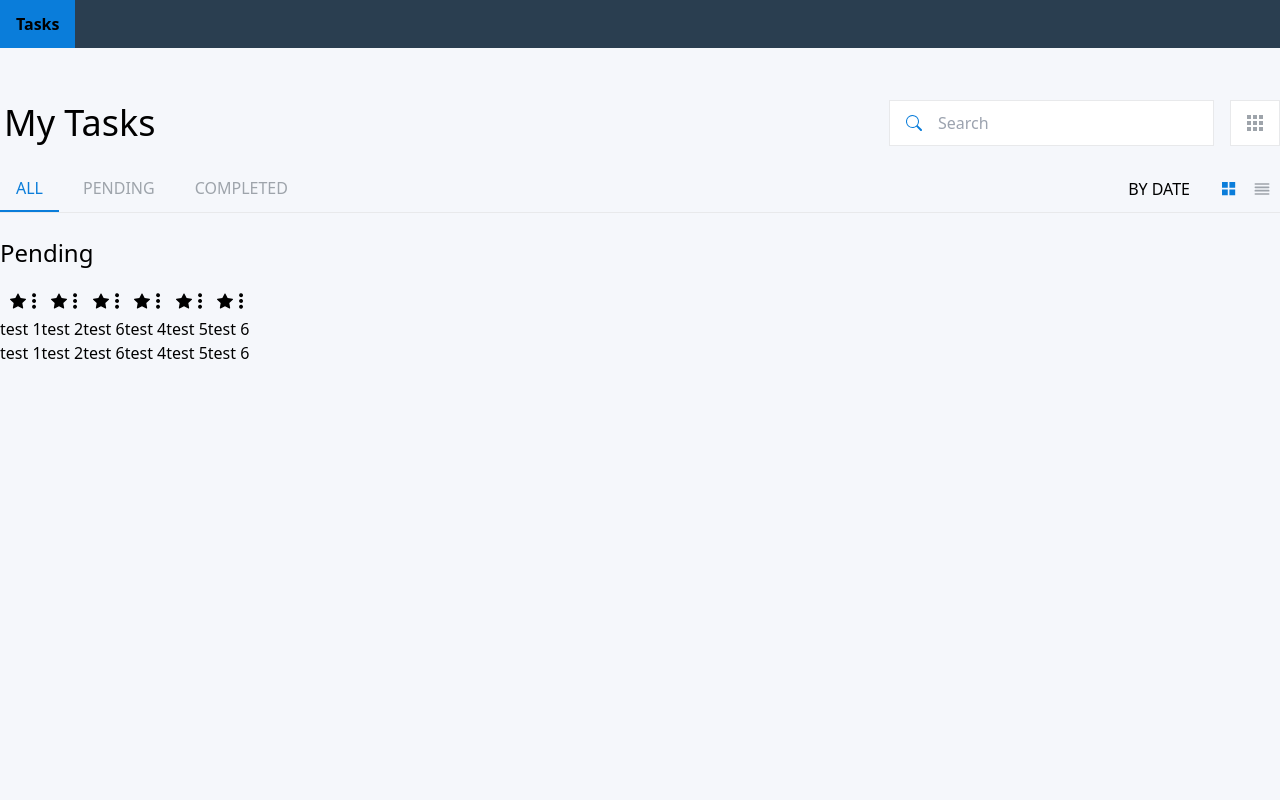
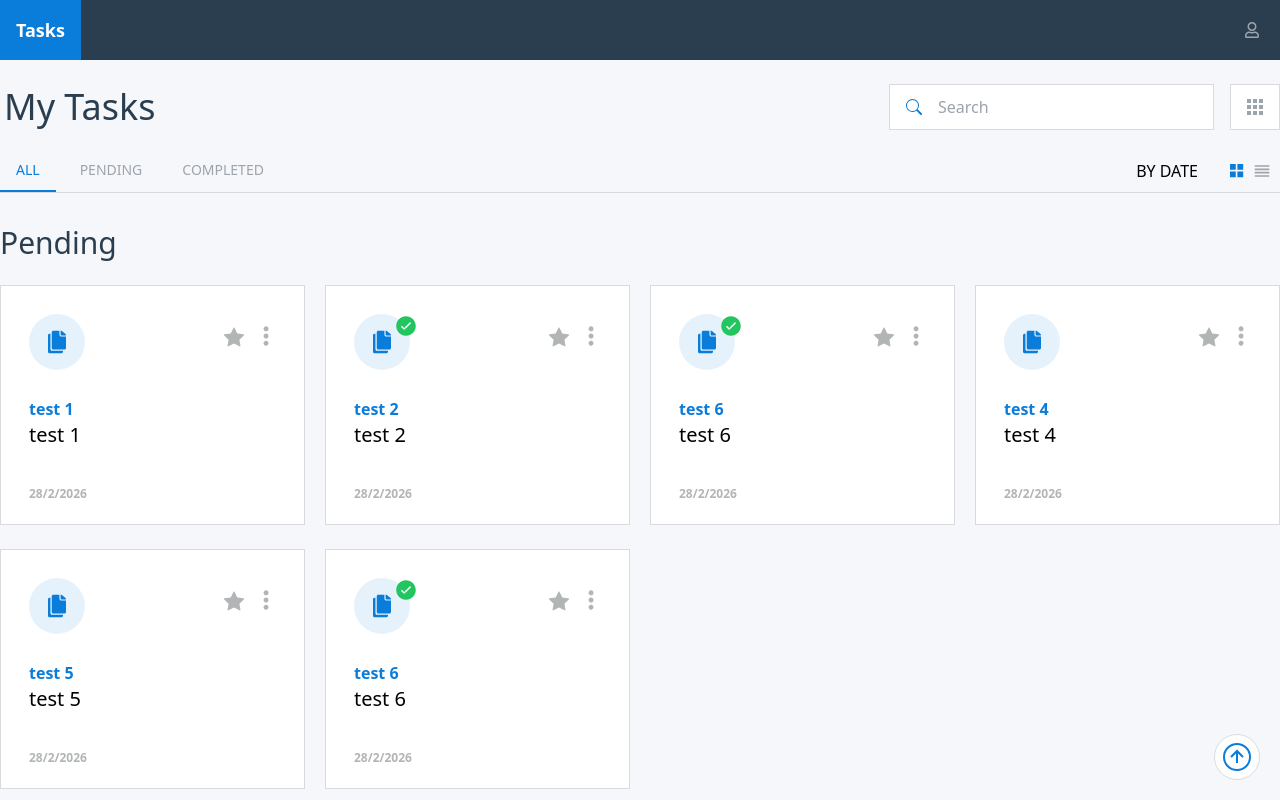
Before and after one commit to LushoGV/Next-TS-PWA, a Next.js app: page / in a window 1280 px wide. Shown: the top 800 px of the page. Built offline with nearby package versions, Linux system fonts and the light colour scheme.

Commit message:
ui updated

```diff
--- a/src/components/Card.tsx
+++ b/src/components/Card.tsx
@@ -1,39 +1,56 @@
-import React from "react";
 import { iCard } from "../interfaces";
 import { BsStarFill } from "react-icons/bs";
-import { SlOptionsVertical } from "react-icons/sl";
-
-type Props = {};
+import { IoIosCopy, IoIosCheckmarkCircle } from "react-icons/io";
+import { AiFillWarning } from "react-icons/ai";
+import CardMenu from "./CardMenu";
 
 const Card = (props: iCard) => {
-  const parseDate = () => {
-    const test = new Date(props.date);
-    console.log(test);
-  };
+  return (
+    <article className="flex flex-col bg-primaryWhite justify-between border-[1px] border-primaryGrey min-w-[260px] min-h-[240px] p-3 hover:shadow-lg hover:cursor-pointer lg:hover:-translate-y-3 transition-all duration-300">
+      <header className="flex items-start justify-between p-4 pb-1">
+        <div className="bg-primaryBlue bg-opacity-10 p-4 rounded-full relative">
+          <IoIosCopy className="text-2xl text-primaryBlue" />
 
-  parseDate();
+          {props.status && (
+            <div className="absolute top-0 -right-2 text-2xl">
+              {/* <AiFillWarning className="text-red-400 text-2xl"/> */}
+              <IoIosCheckmarkCircle className="text-green-500 text-2xl" />
+            </div>
+          )}
+        </div>
 
-  return (
-    <article>
-      <header className="flex justify-between">
-        <div></div>
-
-        <div className="flex">
-          <button>
-            <BsStarFill />
+        <div className="flex mt-2">
+          <button
+            className={`text-xl ${
+              props.favorite
+                ? "text-primaryYellow"
+                : "text-primaryGrey hover:text-primaryYellow"
+            }  px-3 cursor-pointer`}
+          >
+            <abbr
+              title={
+                props.favorite ? "Remove to favorites" : "Add to favorites"
+              }
+            >
+              <BsStarFill />
+            </abbr>
           </button>
-          <button>
-            <SlOptionsVertical />
-          </button>
+          <CardMenu />
         </div>
       </header>
 
-      <section className="py-2">
-        <span>{props.short_description}</span>
-        <h3>{props.title}</h3>
+      <section className="px-4">
+        <span className="text-primaryBlue font-semibold">
+          {props.short_description}
+        </span>
+        <h3 className="text-xl">{props.title}</h3>
       </section>
 
-      <footer>{/* <span>{props.date}</span> */}</footer>
+      <footer className="px-4 py-2">
+        <span className="text-primaryGrey font-semibold text-xs">
+          {props.date}
+        </span>
+      </footer>
     </article>
   );
 };
--- /dev/null
+++ b/src/components/CardMenu.tsx
@@ -0,0 +1,48 @@
+import { useState } from "react";
+import { SlOptionsVertical } from "react-icons/sl";
+import { MdClose } from "react-icons/md";
+import { TbEdit, TbTrash } from "react-icons/tb";
+
+const CardMenu = () => {
+  const [menuState, setMenuState] = useState(false);
+
+  const changeMenuState = () => setMenuState(!menuState);
+
+  return (
+    <div className="relative pt-1">
+      <button
+        className="text-xl text-primaryGrey hover:text-secondaryGrey"
+        onClick={changeMenuState}
+      >
+        <abbr title="Options">
+          <SlOptionsVertical />
+        </abbr>
+      </button>
+
+      {menuState && (
+        <ul className="absolute top-0 right-0 flex bg-primaryWhite border-[1px] border-primaryGrey shadow-md">
+          <li className="p-2 border-r-[1px] border-primaryGrey text-secondaryGrey hover:text-primaryBlue text-2xl">
+            <abbr title="Edit">
+              <TbEdit />
+            </abbr>
+          </li>
+          <li className="p-2 border-r-[1px] border-primaryGrey text-secondaryGrey hover:text-red-500 text-2xl">
+            <abbr title="Delete">
+              <TbTrash />
+            </abbr>
+          </li>
+          <li
+            className="p-2 border-r-[1px] border-primaryGrey text-secondaryGrey hover:text-primaryBlue text-2xl"
+            onClick={changeMenuState}
+          >
+            <abbr title="Close">
+              <MdClose />
+            </abbr>
+          </li>
+        </ul>
+      )}
+    </div>
+  );
+};
+
+export default CardMenu;
--- a/src/components/CardSection.tsx
+++ b/src/components/CardSection.tsx
@@ -5,14 +5,15 @@ import Card from "./Card";
 type Props = {
   title: string;
   cardList: iCard[];
+  layoutMode: string
 };
 
 const CardSection = (props: Props) => (
-  <section>
-    <header className="py-6 text-2xl first-letter:uppercase">
+  <section className="mb-8 mx-4 lg:mx-0">
+    <header className="py-6 text-3xl first-letter:uppercase text-secondaryBlue">
       {props.title}
     </header>
-    <section className="flex">
+    <section className={`${props.layoutMode === "grid" ? "grid" : "flex flex-col"} lg:grid-cols-4 gap-x-5 gap-y-6`}>
       {props.cardList.map((element, index) => (
         <Card
           key={index}
--- /dev/null
+++ b/src/components/FiltersBar.tsx
@@ -0,0 +1,58 @@
+import { useState } from "react";
+import { TfiLayoutGrid2Alt } from "react-icons/tfi";
+import { HiOutlineViewList } from "react-icons/hi";
+
+type Props = {
+  changeLayout: React.Dispatch<React.SetStateAction<string>>;
+  layoutMode: string;
+};
+
+const tabOptions = ["all", "pending", "completed"];
+const layoutOptions = [
+  { name: "grid", icon: <TfiLayoutGrid2Alt /> },
+  { name: "list", icon: <HiOutlineViewList /> },
+];
+
+const FiltersBar = (props: Props) => {
+  const [tabSelected, setTabSelected] = useState<number>(0);
+
+  return (
+    <nav className="max-w-7xl w-full mx-auto mb-2 flex flex-col-reverse lg:flex-row border-b-[1px] border-primaryGrey">
+      <ul className="flex mx-auto w-full lg:w-auto lg:ml-0 text-sm">
+        {tabOptions.map((element, index) => (
+          <li
+            key={index}
+            onClick={() => setTabSelected(index)}
+            className={`${
+              tabSelected === index
+                ? "border-primaryBlue text-primaryBlue"
+                : "border-[#00000000] text-secondaryGrey hover:text-primaryBlue"
+            } border-b-[2px] px-4 lg:mr-2 py-[10px] uppercase cursor-pointer w-full lg:w-auto text-center transition-all duration-150`}
+          >
+            {element}
+          </li>
+        ))}
+      </ul>
+
+      <section className="flex w-full lg:w-auto mb-5 lg:m-0 px-4 lg:px-0">
+        <button className="mx-auto ml-0 lg:mr-8">BY DATE</button>
+
+        {layoutOptions.map((element, index) => (
+          <button
+            className={`${
+              props.layoutMode === element.name
+                ? "text-primaryBlue"
+                : "text-secondaryGrey"
+            } ${element.name === "grid" ? "text-sm" : "text-xl"} pr-2`}
+            onClick={() => props.changeLayout(element.name)}
+            key={index}
+          >
+            <abbr title={`${element.name} view`}>{element.icon}</abbr>
+          </button>
+        ))}
+      </section>
+    </nav>
+  );
+};
+
+export default FiltersBar;
--- a/src/components/Header.tsx
+++ b/src/components/Header.tsx
@@ -1,84 +1,50 @@
 import { useState } from "react";
 import { BsSearch } from "react-icons/bs";
 import { CgMenuGridR } from "react-icons/cg";
-import { TfiLayoutGrid2Alt } from "react-icons/tfi";
-import { HiOutlineViewList } from "react-icons/hi";
+import FiltersBar from "./FiltersBar";
 
-type Props = {};
-
-const tabOptions = ["all", "pending", "completed"];
+type Props = {
+  changeLayout: React.Dispatch<React.SetStateAction<string>>;
+  layoutMode: string;
+};
 
 const Header = (props: Props) => {
   const [filtersBarState, setFiltersBarState] = useState<boolean>(true);
-  const [tabSelected, setTabSelected] = useState<number>(0);
-  const [gridMode, setGridMode] = useState<string>("grid");
 
   return (
     <>
       <header
-        className={`flex justify-between items-center max-w-7xl w-full mx-auto pt-8 pb-5 ${
+        className={`flex flex-col lg:flex-row justify-between items-center max-w-7xl w-full mx-auto lg:pt-1 pb-2 lg:pb-5  ${
           !filtersBarState && "border-b-[1px] border-primaryGrey pb-8"
         }`}
       >
-        <h1 className="text-4xl px-1">My Tasks</h1>
+        <h1 className="text-4xl px-1 text-secondaryBlue mb-2 lg:mb-0">
+          My Tasks
+        </h1>
 
-        <section className="flex">
-          <div className="flex items-center border-[1px] border-primaryGrey bg-primaryWhite py-2 px-3">
+        <section className="flex w-full p-4 lg:w-auto lg:p-0">
+          <div className="flex items-center border-[1px] w-full lg:w-auto border-primaryGrey bg-primaryWhite py-2 px-3">
             <BsSearch className="ml-1 mr-4 text-primaryBlue" />
             <input
               placeholder="Search"
-              className="py-[2px] pr-8 bg-primaryWhite text-secondaryGrey outline-none"
+              className="w-full lg:w-auto py-[2px] lg:pr-8 bg-primaryWhite text-secondaryGrey outline-none"
             />
           </div>
           <button
             className="ml-4 bg-primaryWhite border-[1px] border-primaryGrey px-3"
             onClick={() => setFiltersBarState(!filtersBarState)}
           >
-            <CgMenuGridR className="text-2xl text-secondaryGrey" />
+            <abbr title="Filters bar">
+              <CgMenuGridR className="text-2xl text-secondaryGrey" />
+            </abbr>
           </button>
         </section>
       </header>
       {filtersBarState && (
-        <nav className="max-w-7xl w-full mx-auto flex border-b-[1px] border-primaryGrey">
-          <ul className="flex mx-auto ml-0">
-            {tabOptions.map((element, index) => (
-              <li
-                key={index}
-                onClick={() => setTabSelected(index)}
-                className={`${
-                  tabSelected === index
-                    ? "border-b-[2px] border-primaryBlue text-primaryBlue"
-                    : "text-secondaryGrey"
-                } px-4 mr-2 py-[10px] uppercase cursor-pointer`}
-              >
-                {element}
-              </li>
-            ))}
-          </ul>
-
-          <section className="flex">
-            <button className="mr-8">BY DATE</button>
-
-            <button className="pr-4" onClick={() => setGridMode("grid")}>
-              <TfiLayoutGrid2Alt
-                className={`${
-                  gridMode === "grid"
-                    ? "text-primaryBlue"
-                    : "text-secondaryGrey"
-                } text-sm`}
-              />
-            </button>
-            <button className="pr-2" onClick={() => setGridMode("list")}>
-              <HiOutlineViewList
-                className={`${
-                  gridMode === "list"
-                    ? "text-primaryBlue"
-                    : "text-secondaryGrey"
-                } text-xl`}
-              />
-            </button>
-          </section>
-        </nav>
+        <FiltersBar
+          changeLayout={props.changeLayout}
+          layoutMode={props.layoutMode}
+        />
       )}
     </>
   );
--- /dev/null
+++ b/src/components/Navbar.tsx
@@ -0,0 +1,16 @@
+import { FaRegUser } from "react-icons/fa";
+
+type Props = {};
+
+const Navbar = (props: Props) => {
+  return (
+    <nav className="w-full bg-secondaryBlue flex items-center justify-between mb-5">
+      <h1 className="bg-primaryBlue text-lg p-4 px-4 font-semibold text-primaryWhite">
+        Tasks
+      </h1>
+      <FaRegUser className="text-secondaryGrey mr-5 cursor-pointer hover:text-primaryBlue" />
+    </nav>
+  );
+};
+
+export default Navbar;
--- /dev/null
+++ b/src/components/ScrollToTopButton.tsx
@@ -0,0 +1,14 @@
+import React from 'react'
+import {BiUpArrowAlt} from 'react-icons/bi'
+
+type Props = {}
+
+const ScrollToTopButton = (props: Props) => {
+  return (
+    <button className='right-0 bottom-0 fixed m-5 border-[1px] border-primaryGrey bg-primaryWhite p-2 rounded-full'>
+        <div className='border-[2px] border-primaryBlue bg-primaryWhite rounded-full'><BiUpArrowAlt className='text-primaryBlue text-2xl'/></div>
+    </button>
+  )
+}
+
+export default ScrollToTopButton
--- a/src/pages/_document.tsx
+++ b/src/pages/_document.tsx
@@ -4,7 +4,7 @@ export default function Document() {
   return (
     <Html lang="en">
       <Head />
-      <body>
+      <body className='bg-secondaryWhite'>
         <Main />
         <NextScript />
       </body>
--- a/src/pages/index.tsx
+++ b/src/pages/index.tsx
@@ -1,32 +1,45 @@
 import Head from "next/head";
-import Image from "next/image";
-import { Inter } from "next/font/google";
-import styles from "@/styles/Home.module.css";
 import Header from "@/components/Header";
+import Navbar from "@/components/Navbar";
 import CardSection from "@/components/CardSection";
+import ScrollToTopButton from "@/components/ScrollToTopButton";
+import { useState } from "react";
 import data from "../fakeData.json";
 
-const inter = Inter({ subsets: ["latin"] });
+export default function Home() {
+  const [layoutMode, setLayoutMode] = useState("grid");
 
-export default function Home() {
   return (
     <>
       <Head>
-        <title>Create Next App</title>
+        <title>TS-Tasks-App</title>
         <meta name="description" content="Generated by create next app" />
         <meta name="viewport" content="width=device-width, initial-scale=1" />
         <link rel="icon" href="/favicon.ico" />
       </Head>
-      <main className="bg-secondaryWhite min-h-screen">
-        <header>
-          <nav className="bg-secondaryBlue flex mb-5">
-            <h1 className="bg-primaryBlue p-3 px-4 font-semibold">Tasks</h1>
-          </nav>
-          <Header />
+      <main className="min-h-screen relative">
+        <header className="z-40 sticky top-0 bg-secondaryWhite">
+          <Navbar/>
+          <Header changeLayout={setLayoutMode} layoutMode={layoutMode} />
         </header>
         <section className="max-w-7xl w-full mx-auto">
-          <CardSection title="pending" cardList={data.cards} />
+          <CardSection
+            title="pending"
+            cardList={data.cards}
+            layoutMode={layoutMode}
+          />
+          <CardSection
+            title="pending"
+            cardList={data.cards}
+            layoutMode={layoutMode}
+          />
+          <CardSection
+            title="pending"
+            cardList={data.cards}
+            layoutMode={layoutMode}
+          />
         </section>
+        <ScrollToTopButton />
       </main>
     </>
   );
--- a/tailwind.config.js
+++ b/tailwind.config.js
@@ -15,7 +15,7 @@ module.exports = {
         "secondaryBlue": "#2A3E50",
         "primaryWhite": "#FFFFFF",
         "secondaryWhite": "#F5F7FB",
-        "primaryGrey": "#E8E9EB",
+        "primaryGrey": "#d8dadd",
         "secondaryGrey": "#9EA4AB",
       },
       textColor: {
@@ -23,15 +23,16 @@ module.exports = {
         "secondaryBlue": "#2A3E50",
         "primaryWhite": "#FFFFFF",
         "secondaryWhite": "#F5F7FB",
-        "primaryGrey": "#E8E9EB",
+        "primaryGrey": "#b2b5b5",
         "secondaryGrey": "#9EA4AB",
+        "primaryYellow": "#fedb72"
       },
       borderColor: {
         "primaryBlue": "#0A7DDA",
         "secondaryBlue": "#2A3E50",
         "primaryWhite": "#FFFFFF",
         "secondaryWhite": "#F5F7FB",
-        "primaryGrey": "#E8E9EB",
+        "primaryGrey": "#d8dadd",
         "secondaryGrey": "#9EA4AB",
       }
     },
```
